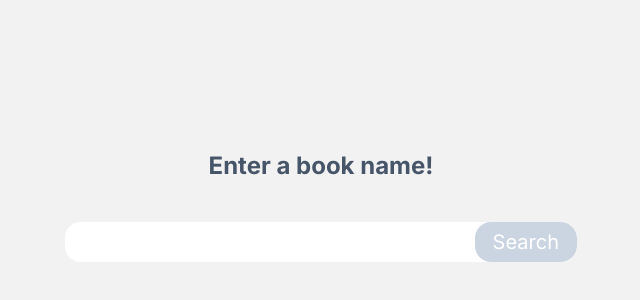
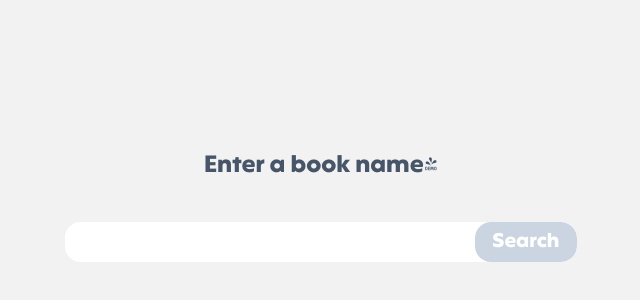
Before and after one commit to vishal257/load-more, a Next.js app: page / in a window 1280 px wide. Shown: the part 194-494 px from the top of the page, without its empty margins (319-959 px from the left). Built offline with nearby package versions, Linux system fonts and the light colour scheme.

Commit message:
changed fonts

```diff
--- a/src/app/page.tsx
+++ b/src/app/page.tsx
@@ -1,9 +1,17 @@
 import SearchBar from "./components/SearchBar";
+import localFont from "next/font/local";
 
-export default function Entry(){
-  return(
-    <div>
-      <SearchBar/>
+const newFont = localFont(
+  {
+     src: "./mangueiraalt-alt.otf",
+     variable: '--new-font'
+    }
+  );
+
+export default function Entry() {
+  return (
+    <div className={`${newFont.variable} font-sans`}>
+      <SearchBar />
     </div>
-  )
+  );
 }
--- a/tailwind.config.ts
+++ b/tailwind.config.ts
@@ -8,10 +8,8 @@ const config: Config = {
   ],
   theme: {
     extend: {
-      backgroundImage: {
-        "gradient-radial": "radial-gradient(var(--tw-gradient-stops))",
-        "gradient-conic":
-          "conic-gradient(from 180deg at 50% 50%, var(--tw-gradient-stops))",
+      fontFamily: {
+        "sans":['var(--new-font)'],
       },
     },
   },
```
Also changed, not shown: src/app/mangueiraalt-alt.otf (added).
